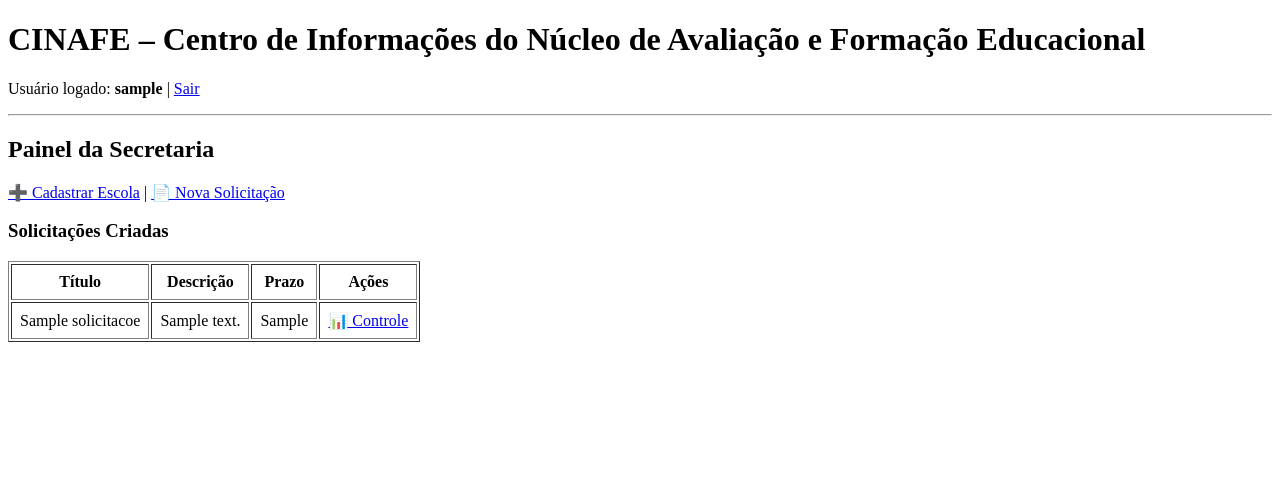
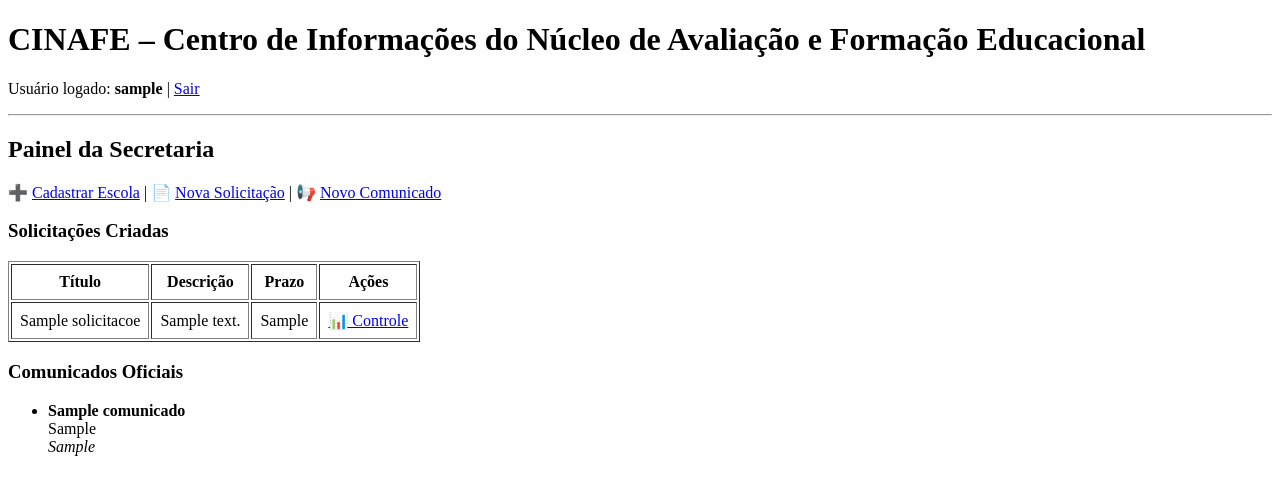
Before and after one commit to Marcosadriano7506/CINAFE-sistema, a Flask app: page /dashboard in a window 1280 px wide. Shown: the top 495 px of the page. Run offline with Flask 3, Linux system fonts and the light colour scheme; the visitor is signed in with stand-in values (Sample User, id 1); tables that the repository leaves empty hold one stand-in row (values such as "Sample post").

Commit message:
Update dashboard.html

```diff
--- a/templates/dashboard.html
+++ b/templates/dashboard.html
@@ -21,8 +21,9 @@
     <h2>Painel da Secretaria</h2>
 
     <p>
-        <a href="/criar-escola">➕ Cadastrar Escola</a> |
-        <a href="/nova-solicitacao">📄 Nova Solicitação</a>
+        ➕ <a href="/criar-escola">Cadastrar Escola</a> |
+        📄 <a href="/nova-solicitacao">Nova Solicitação</a> |
+        📢 <a href="/novo-comunicado">Novo Comunicado</a>
     </p>
 
     <h3>Solicitações Criadas</h3>
@@ -51,11 +52,45 @@
         <p>Nenhuma solicitação cadastrada.</p>
     {% endif %}
 
+    <h3>Comunicados Oficiais</h3>
+
+    {% if comunicados %}
+        <ul>
+        {% for c in comunicados %}
+            <li>
+                <strong>{{ c.titulo }}</strong><br>
+                {{ c.mensagem }}<br>
+                <em>{{ c.data }}</em>
+            </li>
+            <br>
+        {% endfor %}
+        </ul>
+    {% else %}
+        <p>Nenhum comunicado publicado.</p>
+    {% endif %}
+
 {% else %}
 
     <h2>Painel da Escola</h2>
 
-    <h3>Solicitações Disponíveis</h3>
+    <h3>Comunicados Oficiais</h3>
+
+    {% if comunicados %}
+        <ul>
+        {% for c in comunicados %}
+            <li>
+                <strong>{{ c.titulo }}</strong><br>
+                {{ c.mensagem }}<br>
+                <em>{{ c.data }}</em>
+            </li>
+            <br>
+        {% endfor %}
+        </ul>
+    {% else %}
+        <p>Nenhum comunicado publicado.</p>
+    {% endif %}
+
+    <h3>Solicitações</h3>
 
     {% if solicitacoes %}
         <table border="1" cellpadding="8">
```
